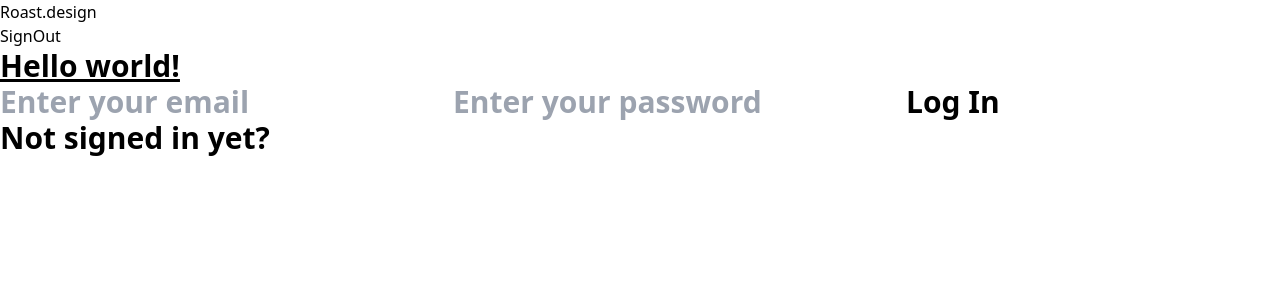
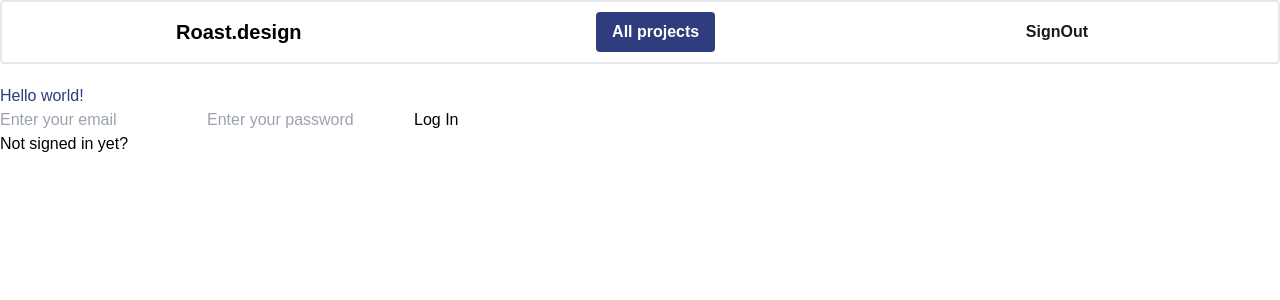
Before and after one commit to Joelheile/Roast-Design, a React (Create React App) app in the folder roastapp/: page / in a window 1280 px wide. Shown: the top 300 px of the page. Built offline with nearby package versions, Linux system fonts and the light colour scheme.

Commit message:
Navbar designed

```diff
--- a/roastapp/src/components/Navbar.js
+++ b/roastapp/src/components/Navbar.js
@@ -1,16 +1,32 @@
 import { Link, useMatch, useResolvedPath } from "react-router-dom";
 import React, { Component } from "react";
+import { useNavigate } from "react-router-dom/dist";
 
 export default function Navbar() {
+	let navigate = useNavigate();
+	const signout = () => {
+        navigate('/signout');
+    }
+	const projectNav = () => {
+        navigate('/project');
+    }
+
 	return (
-		<nav className="nav">
-			<Link to="/project" className="Roast.design">
+		<div className="bg-white border-solid border-2 border-gray-200 px-2 sm:px-4 py-2.5 rounded mb-5" >
+		<nav className="container flex flex-wrap items-center justify-between mx-auto">
+			<Link to="/project" className="text-xl font-bold">
 				Roast.design
 			</Link>
-			<ul>
-				<CustomLink to="/signout">SignOut</CustomLink>
-			</ul>
+			<button className="bg-primary hover:bg-primaryLight text-white font-bold py-2 px-4 rounded" onClick={projectNav}>
+				All projects
+			</button>
+			<button className="hover:shadow-md text-black font-bold py-2 px-4 rounded" onClick={signout}>
+				SignOut
+			</button>
 		</nav>
+
+		</div>
+
 	);
 }
 
--- a/roastapp/src/components/auth/SignIn.jsx
+++ b/roastapp/src/components/auth/SignIn.jsx
@@ -29,7 +29,7 @@ const SignIn = () => {
 }
 
   return (
-    <div className="text-3xl font-bold underline">
+    <div className="">
       <form onSubmit={signIn}>
       <h1 className="text-primary">
       Hello world!
--- a/roastapp/tailwind.config.js
+++ b/roastapp/tailwind.config.js
@@ -4,7 +4,36 @@ module.exports = {
     "./src/**/*.{js,jsx,ts,tsx}",
   ],
   theme: {
-    extend: {},
+    extend: {
+      screens: {
+        sm: "480px",
+        md: "768px",
+        lg: "976px",
+        xl: "1440px",
+      },
+      colors: {
+        transparent: "transparent",
+        primary: "#2F3C7E",
+        primaryLight: "#8AAAE5",
+        secondary: "#EEA47FFF",
+        neutral: "#FCF6F5FF",
+        black: "#1a1a1a",
+        white: "#ffffff",
+        // https://webflow.com/blog/best-color-combinations
+      },
+      fontFamily: {
+        sans: ["Graphik", "sans-serif"],
+        serif: ["Merriweather", "serif"],
+      },
+      spacing: {
+        '8xl': '96rem',
+        '9xl': '128rem',
+      },
+    },
+    container: { // automaticlly to all containers
+      center: true,
+      padding: "1.5rem",
+    },
   },
   plugins: [],
 }
```
